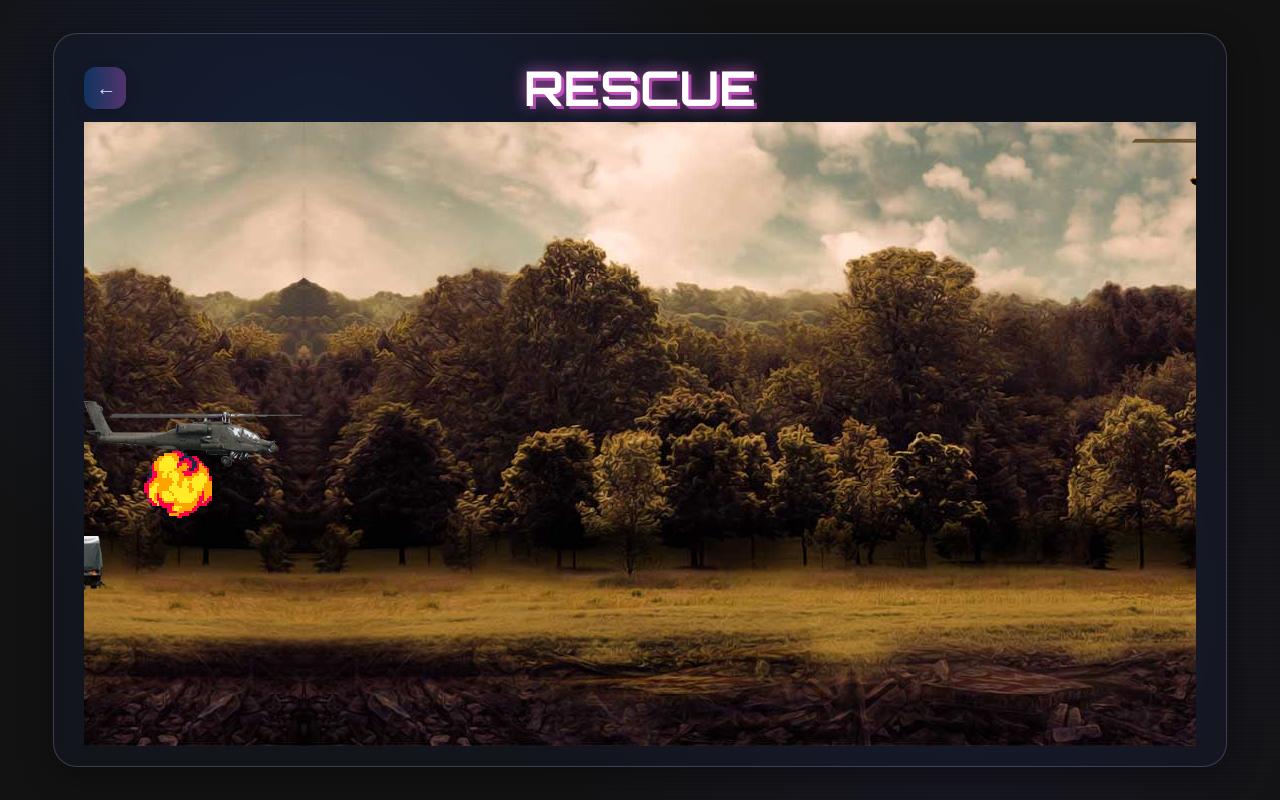
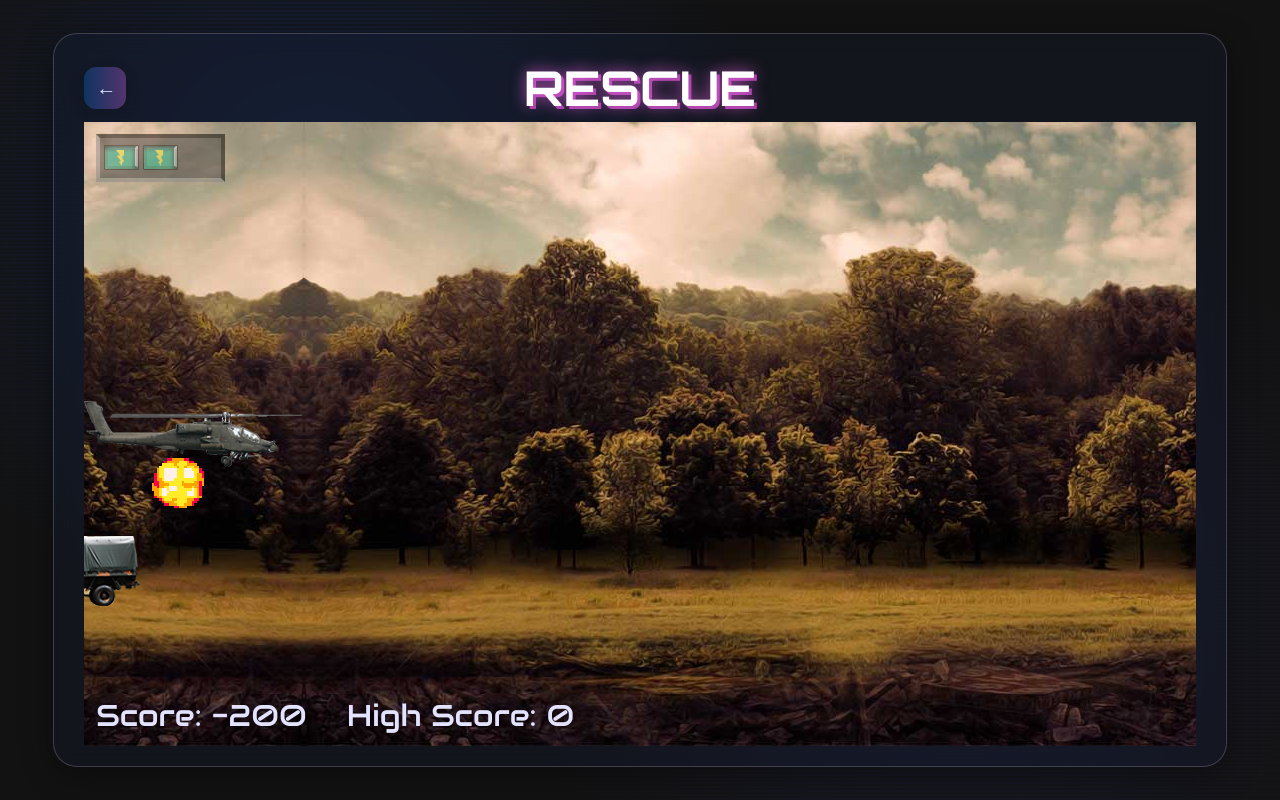
Before and after one commit to GustavoDan/gustavodan-games, a Next.js app: page /rescue in a window 1280 px wide. Both pictures are taken after a click on the button "Start Game". Built offline with nearby package versions, Linux system fonts and the light colour scheme.

Commit message:
Rescue: Add Hud, difficulty scaling, game over and start screen

```diff
--- /dev/null
+++ b/src/app/rescue/Hud.tsx
@@ -0,0 +1,20 @@
+import LifeBar from "./LifeBar";
+
+interface HudProps {
+    playerLife: number;
+    score: number;
+    highScore: number;
+}
+
+const Hud = ({ playerLife, score, highScore }: HudProps) => {
+    return (
+        <div className="flex flex-col justify-between h-full p-3">
+            <LifeBar playerLife={playerLife} />
+            <div className="text-3xl flex gap-10">
+                <span>Score: {score}</span>
+                <span>High Score: {highScore}</span>
+            </div>
+        </div>
+    );
+};
+export default Hud;
--- /dev/null
+++ b/src/app/rescue/LifeBar.tsx
@@ -0,0 +1,37 @@
+import { cn } from "@/utils/cn";
+import { CONSTANT_SIZES, MAX_PLAYER_LIFE } from "./constants";
+import LifeIndicator from "./LifeIndicator";
+
+interface LifeBarProps {
+    playerLife: number;
+}
+
+const BORDER_WIDTH = 4;
+const PADDING = 4;
+const GAP = 4;
+
+const LifeBar = ({ playerLife }: LifeBarProps) => {
+    return (
+        <div
+            style={{
+                width:
+                    CONSTANT_SIZES.life.width * MAX_PLAYER_LIFE +
+                    2 * BORDER_WIDTH +
+                    2 * PADDING +
+                    (MAX_PLAYER_LIFE - 1) * GAP,
+                borderWidth: BORDER_WIDTH,
+                padding: PADDING,
+                gap: GAP,
+            }}
+            className={cn(
+                "bg-[#414141] border-t-black border-r-black border-b-[#8A8A8A] border-l-[#8A8A8A] opacity-50",
+                "flex justify-start items-center h-12"
+            )}
+        >
+            {Array.from({ length: playerLife }).map((_, index) => (
+                <LifeIndicator key={index} />
+            ))}
+        </div>
+    );
+};
+export default LifeBar;
--- /dev/null
+++ b/src/app/rescue/LifeIndicator.tsx
@@ -0,0 +1,15 @@
+import { ALL_SPRITES, CONSTANT_SIZES } from "./constants";
+
+const LifeIndicator = () => {
+    return (
+        <div
+            style={{
+                backgroundImage: `url(${ALL_SPRITES.life})`,
+                width: CONSTANT_SIZES.life.width,
+                height: CONSTANT_SIZES.life.height,
+            }}
+            className="flex-shrink-0"
+        />
+    );
+};
+export default LifeIndicator;
--- a/src/app/rescue/Rescue.tsx
+++ b/src/app/rescue/Rescue.tsx
@@ -4,12 +4,13 @@ import { useGameContext } from "@/contexts/GameContext";
 import useEventListener from "@/hooks/useEventListener";
 import useStateMachine from "@/hooks/useStateMachine";
 import { Binding } from "@/types";
-import { useCallback, useMemo, useReducer, useRef } from "react";
+import { useCallback, useEffect, useMemo, useReducer, useRef } from "react";
 import {
     ALL_SPRITES,
     CONSTANT_SIZES,
     INITIAL_GAME_STATE,
     INITIAL_INPUT_ACTIONS,
+    LOCALSTORAGE_HS_VAR,
 } from "./constants";
 import { gameReducer } from "./game/reducer";
 import Player from "./Player";
@@ -19,6 +20,7 @@ import Shot from "./Shot";
 import Enemy from "./Enemy";
 import {
     createDeleteObjectHandler,
+    handleGameOver,
     handleGameStart,
 } from "@/utils/reducerCommon";
 import useAssetLoader from "@/hooks/useAssetLoader";
@@ -32,6 +34,8 @@ import {
 } from "./types";
 import Ally from "./Ally";
 import Explosion from "./Explosion";
+import Hud from "./Hud";
+import { loadHighScore, setHighScore } from "@/utils/highScore";
 
 const Rescue = () => {
     const { isLoading, assets, error } = useAssetLoader(ALL_SPRITES);
@@ -83,11 +87,26 @@ const Rescue = () => {
         inputActionsRef.current = { ...INITIAL_INPUT_ACTIONS };
     }, []);
 
-    const { start, togglePause, engineState } = useStateMachine(gameTick, {
+    const { start, stop, togglePause, engineState } = useStateMachine(
+        gameTick,
+        {
             onPause: resetInputs,
             onResume: resetInputs,
             onStop: resetInputs,
-    });
+        }
+    );
+
+    useEffect(() => {
+        loadHighScore(LOCALSTORAGE_HS_VAR, dispatch);
+    }, []);
+
+    useEffect(() => {
+        setHighScore(LOCALSTORAGE_HS_VAR, gameState.highScore.toString());
+    }, [gameState.highScore]);
+
+    useEffect(() => {
+        handleGameOver(gameState.player.life, stop, dispatch);
+    }, [gameState.player.life, stop]);
 
     const handleStart = useCallback(() => {
         handleGameStart(gameState.player.life, start, dispatch);
@@ -228,22 +247,48 @@ const Rescue = () => {
             ))}
 
             {shouldRenderGameElements && (
+                <>
                     <Player
                         playerState={gameState.player}
                         engineState={engineState}
                         onFrameUpdate={updatePlayerAnimationData}
                     />
+
+                    <Hud
+                        playerLife={gameState.player.life}
+                        score={gameState.score}
+                        highScore={gameState.highScore}
+                    />
+                </>
             )}
 
-            <GameOverlay engineState={engineState} isGameOver={false}>
+            <GameOverlay
+                engineState={engineState}
+                isGameOver={gameState.player.life <= 0}
+            >
                 <GameOverlay.StartScreen
                     startFunction={handleStart}
-                    controls={{ temp: "temp" }}
+                    controls={{
+                        move: "WASD or ↑←↓→ Keys",
+                        shoot: "Spacebar or Shift",
+                        pause: "Q Key",
+                    }}
+                    headline="Achieve the highest combat score by protecting our operatives and eliminating hostile threats."
                 />
 
                 <GameOverlay.PauseScreen />
 
-                <GameOverlay.GameOverScreen restartFunction={handleStart} />
+                <GameOverlay.GameOverScreen restartFunction={handleStart}>
+                    <div className="text-xl md:text-2xl flex flex-col gap-2">
+                        <span>
+                            Score: <span>{Math.floor(gameState.score)}</span>
+                        </span>
+                        <span>
+                            High Score:{" "}
+                            <span>{Math.floor(gameState.highScore)}</span>
+                        </span>
+                    </div>
+                </GameOverlay.GameOverScreen>
             </GameOverlay>
         </Background>
     );
--- a/src/app/rescue/constants.ts
+++ b/src/app/rescue/constants.ts
@@ -2,10 +2,23 @@ import { ShooterInputAction } from "@/types";
 import { GameState } from "./types";
 
 export const ASSETS_PATH = "rescue/";
+export const LOCALSTORAGE_HS_VAR = "rescue_hs";
 export const MAX_PLAYER_LIFE = 3;
 export const SHOT_COOLDOWN = 0.5;
 export const FLOOR_HEIGHT = 140;
 export const INVULNERABILITY_DURATION = 1.5;
+export const INITIAL_ENEMY_SPEED_MULTIPLIER = 1;
+export const DIFFICULTY_SCALING_FACTOR = 0.0003;
+
+export const SCORE_GAIN = {
+    kill: {
+        enemy: 100,
+        ally: -200,
+    },
+    rescue: {
+        ally: 200,
+    },
+};
 
 export const SPAWN_TIMERS_RANGE = {
     truck: {
@@ -60,6 +73,10 @@ export const CONSTANT_SIZES = {
         width: 80,
         height: 80,
     },
+    life: {
+        width: 35,
+        height: 25,
+    },
 };
 
 export const INITIAL_MARKED_FOR_DELETION = {
@@ -87,6 +104,9 @@ export const INITIAL_GAME_STATE: GameState = {
     explosions: [],
     markedForDeletion: INITIAL_MARKED_FOR_DELETION,
     spawnTimers: { truck: 0, ally: 0 },
+    score: 0,
+    highScore: 0,
+    enemySpeedMultiplier: INITIAL_ENEMY_SPEED_MULTIPLIER,
 } as const;
 
 export const INITIAL_INPUT_ACTIONS: ShooterInputAction = {
@@ -106,4 +126,5 @@ export const ALL_SPRITES = {
     ally: `${ASSETS_PATH}ally.png`,
     allyDeath: `${ASSETS_PATH}ally-death.png`,
     explosion: `${ASSETS_PATH}explosion.png`,
+    life: `${ASSETS_PATH}battery.png`,
 };
--- a/src/app/rescue/game/reducer.ts
+++ b/src/app/rescue/game/reducer.ts
@@ -3,7 +3,9 @@ import {
     BaseTickAction,
     BoundingBox,
     CollidableObject,
+    GameOverAction,
     InitializeGameState,
+    LoadHighScoreAction,
     ResetAction,
     ShooterInputAction,
     Vector2D,
@@ -19,10 +21,14 @@ import { getDirectionOnAxis, moveOnAxis } from "@/utils/movement";
 import {
     ALL_SPRITES,
     CONSTANT_SIZES,
+    DIFFICULTY_SCALING_FACTOR,
     FLOOR_HEIGHT,
+    INITIAL_ENEMY_SPEED_MULTIPLIER,
+    INITIAL_GAME_STATE,
     INITIAL_MARKED_FOR_DELETION,
     INVULNERABILITY_DURATION,
     MOVE_SPEEDS,
+    SCORE_GAIN,
     SHOT_COOLDOWN,
     SPAWN_TIMERS_RANGE,
 } from "../constants";
@@ -46,7 +52,9 @@ type GameAction =
     | TickAction
     | InitializeGameState
     | ResetAction
-    | DeleteObjectAction;
+    | DeleteObjectAction
+    | LoadHighScoreAction
+    | GameOverAction;
 
 const PLAYER_SIZE = {
     x: CONSTANT_SIZES.player.width,
@@ -163,11 +171,7 @@ const handlePlayerPhysics = (
     );
 };
 
-const handleShots = (
-    gameState: GameState,
-    screenSize: Vector2D,
-    deltaTime: number
-) => {
+const handleShots = (gameState: GameState, deltaTime: number) => {
     gameState.shots.forEach((shot) => {
         shot.pos.x = moveOnAxis(
             shot.pos.x,
@@ -194,7 +198,7 @@ export const handleEnemies = (
         enemy.pos.x = moveOnAxis(
             enemy.pos.x,
             "LEFT",
-            MOVE_SPEEDS.enemies,
+            MOVE_SPEEDS.enemies * gameState.enemySpeedMultiplier,
             deltaTime,
             {
                 min: -CONSTANT_SIZES.enemies[enemy.type].width,
@@ -317,6 +321,7 @@ const checkEnemyShotCollisions = (
             if (isPixelColliding(enemyBox, shotBox)) {
                 markedShots.add(shot.id);
                 handleEnemyKill(gameState, enemy.type);
+                gameState.score += SCORE_GAIN.kill.enemy;
                 break;
             }
         }
@@ -383,6 +388,7 @@ const checkPlayerAllyCollisions = (gameState: GameState) => {
 
     if (areBoxesOverlapping(playerBox, allyBox)) {
         gameState.ally = null;
+        gameState.score += SCORE_GAIN.rescue.ally;
     }
 };
 
@@ -415,6 +421,7 @@ const checkAllyShotsCollision = (gameState: GameState, assets: Assets) => {
         if (isPixelColliding(allyBox, shotBox)) {
             markedShots.add(shot.id);
             markedForDeletion.ally = true;
+            gameState.score += SCORE_GAIN.kill.ally;
         }
     }
 };
@@ -447,6 +454,7 @@ const checkAllyEnemiesCollision = (gameState: GameState, assets: Assets) => {
 
         if (isPixelColliding(allyBox, enemyBox)) {
             markedForDeletion.ally = true;
+            gameState.score += SCORE_GAIN.kill.ally;
         }
     }
 };
@@ -472,6 +480,12 @@ const handleObjectsDeletion = (gameState: GameState, screenWidth: number) => {
     gameState.markedForDeletion.shots = INITIAL_MARKED_FOR_DELETION.shots;
 };
 
+const updateEnemySpeedMultiplier = (gameState: GameState) => {
+    gameState.enemySpeedMultiplier =
+        INITIAL_ENEMY_SPEED_MULTIPLIER +
+        gameState.score * DIFFICULTY_SCALING_FACTOR;
+};
+
 export const gameReducer = (
     gameState: GameState,
     action: GameAction
@@ -491,7 +505,7 @@ export const gameReducer = (
             const stepTime = deltaTime / subSteps;
             Array.from({ length: subSteps }).forEach(() => {
                 handlePlayerPhysics(newState.player, screenSize, stepTime);
-                handleShots(newState, screenSize, stepTime);
+                handleShots(newState, stepTime);
                 handleEnemies(newState, screenSize, stepTime);
                 handleAlly(newState, screenSize, stepTime);
                 handleCollisions(newState, volatileData, assets);
@@ -499,6 +513,8 @@ export const gameReducer = (
 
             handlePlayerInput(newState, inputActions);
             handleObjectsDeletion(newState, screenSize.x);
+
+            updateEnemySpeedMultiplier(newState);
 
             return newState;
         }
@@ -538,6 +554,17 @@ export const gameReducer = (
                           ),
             };
         }
+        case "LOAD_HIGH_SCORE": {
+            return { ...gameState, highScore: action.payload };
+        }
+        case "RESET": {
+            return { ...INITIAL_GAME_STATE, highScore: gameState.highScore };
+        }
+        case "GAME_OVER": {
+            return gameState.score <= gameState.highScore
+                ? gameState
+                : { ...gameState, highScore: gameState.score };
+        }
         default:
             return gameState;
     }
--- a/src/app/rescue/types.ts
+++ b/src/app/rescue/types.ts
@@ -50,6 +50,9 @@ export interface GameState {
         truck: number;
         ally: number;
     };
+    score: number;
+    highScore: number;
+    enemySpeedMultiplier: number;
 }
 
 type GetCurrentFrame = () => number | null;
```
Also changed, not shown: public/rescue/battery.png (added). Lines whose indentation alone changed are shown as unchanged.
